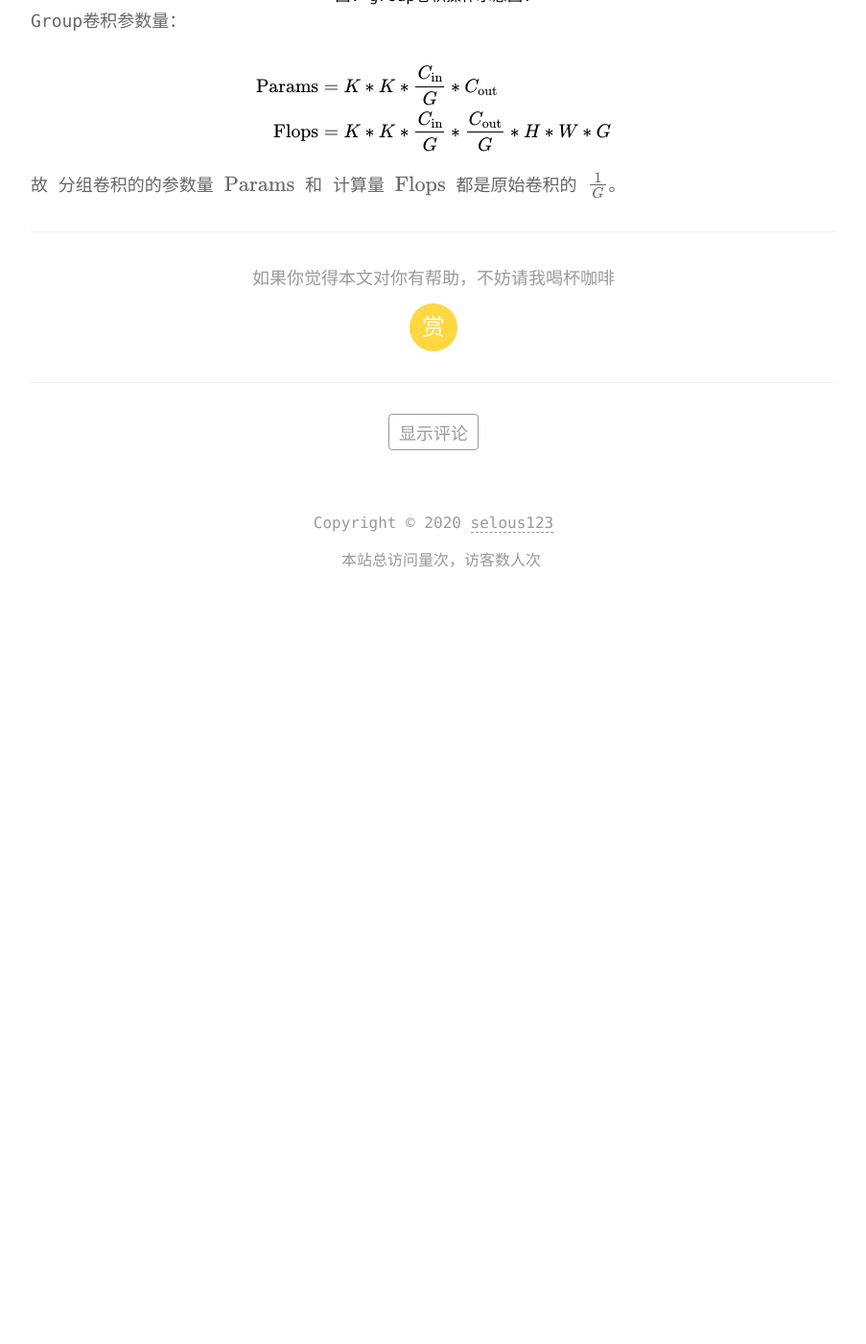
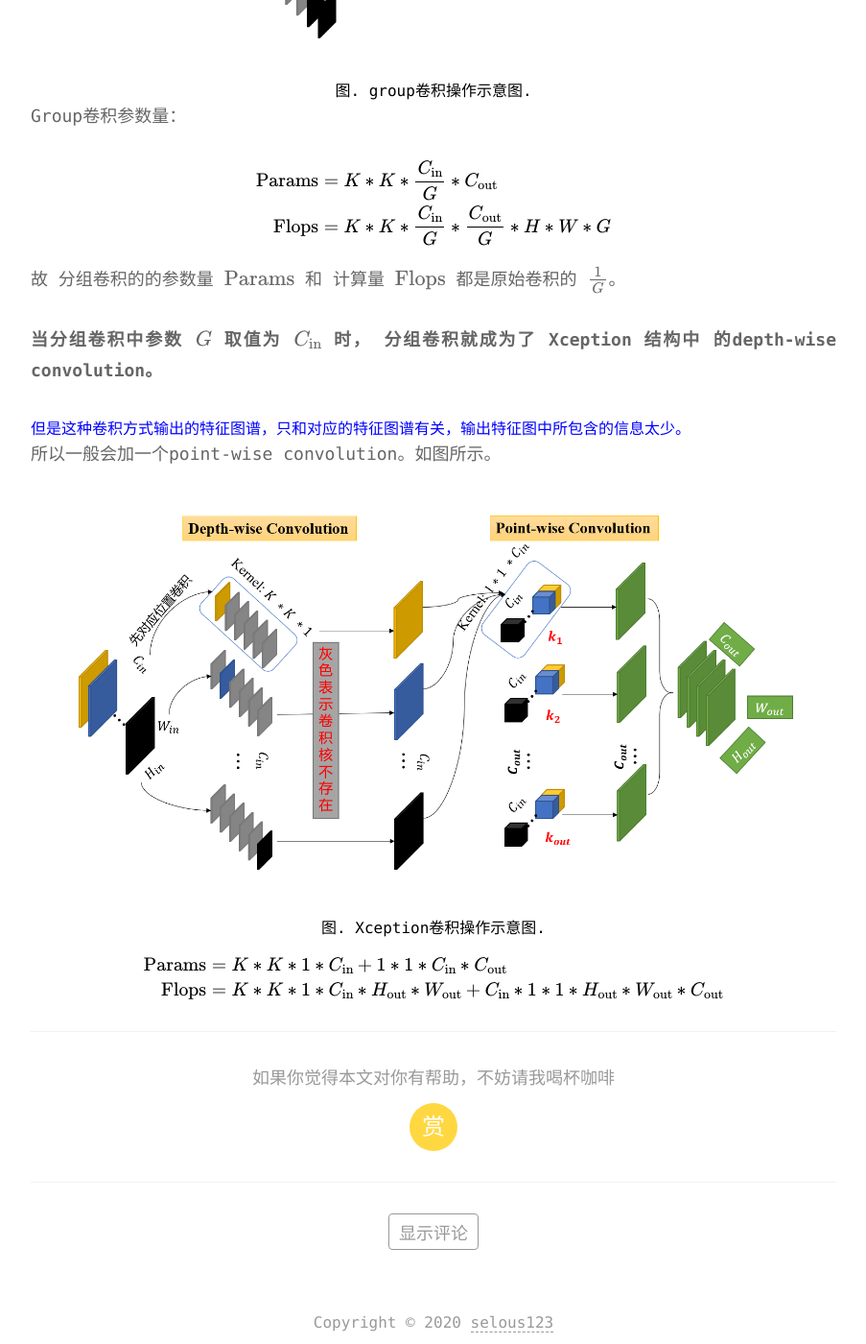
Before and after one commit to selous123/selous123.github.io, a Jekyll site: the page built from _posts/2020-03-19-卷积Conv操作总结.md, in a window 1280 px wide and 1400 px high, scrolled down 6473 px. Shown: the whole window at 96% size, without its empty margins (188-1091 px from the left). Built offline with Jekyll 4.4.1, drawn with Linux system fonts in a browser that asks for light colours; formulas are drawn with MathJax 3; a script that is not in the unit is left out; comment, search, counter and statistics services are not loaded; before the commit the page ends 7103 px from its top, so only the background shows below that; some of the changed text lies outside the part shown.

Commit message:
修改卷积博客内容

```diff
--- a/_posts/2020-03-19-卷积Conv操作总结.md
+++ b/_posts/2020-03-19-卷积Conv操作总结.md
@@ -135,7 +135,7 @@ $$
 
 ### 6. Group 分组卷积
 
-<center><img src="https://selous123.github.io/assets/img/blog-conv/gconv.png" width="70%" height="auto"/>
+<center><img src="https://selous123.github.io/assets/img/blog-conv/gconv.png" width="90%" height="auto"/>
 
 <span>图. group卷积操作示意图.</span></center>
 
@@ -149,3 +149,20 @@ $$
 $$
 
 故 分组卷积的的参数量 $\text{Params}$ 和 计算量 $\text{Flops}$ 都是原始卷积的 $\frac{1}{G}$。
+
+
+**当分组卷积中参数 $G$ 取值为 $C_\text{in}$ 时， 分组卷积就成为了 Xception 结构中 的depth-wise convolution。**
+
+<font color="blue">但是这种卷积方式输出的特征图谱，只和对应的特征图谱有关，输出特征图中所包含的信息太少。</font> 所以一般会加一个point-wise convolution。如图所示。
+
+<center><img src="https://selous123.github.io/assets/img/blog-conv/xception.png" width="90%" height="auto"/>
+
+<span>图. Xception卷积操作示意图.</span></center>
+
+
+$$
+\begin{aligned}
+\text{Params} &= K * K * 1  * C_\text{in} + 1 * 1 * C_\text{in} * C_\text{out} \\
+\text{Flops} &= K * K * 1 * C_\text{in} *  H_\text{out} * W_\text{out} + C_\text{in} * 1 * 1 * H_\text{out} * W_\text{out} * C_\text{out}
+\end{aligned}
+$$
```
Also changed, not shown: assets/img/blog-conv/conv.png, assets/img/blog-conv/gconv.png, assets/img/blog-conv/xception.png (added).
